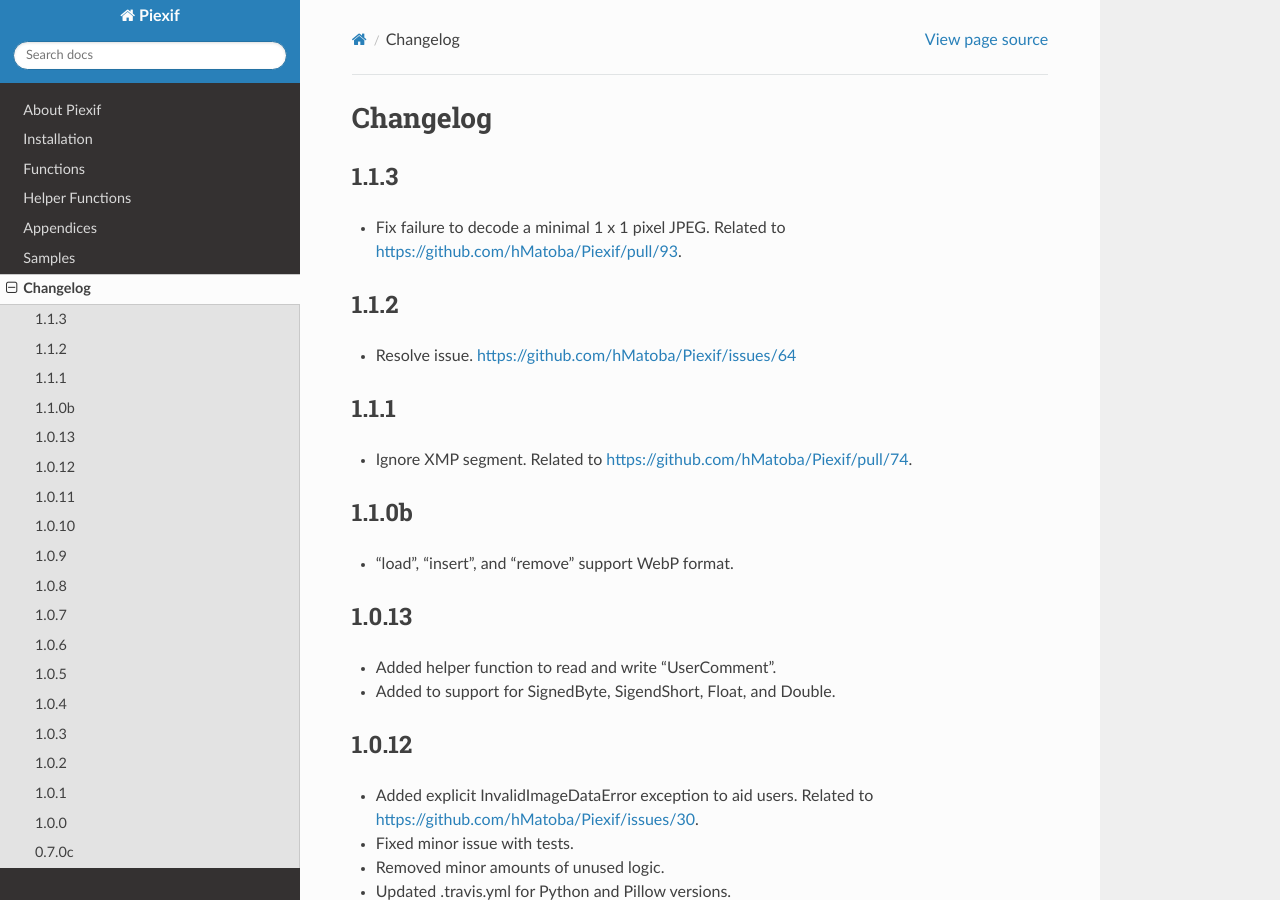
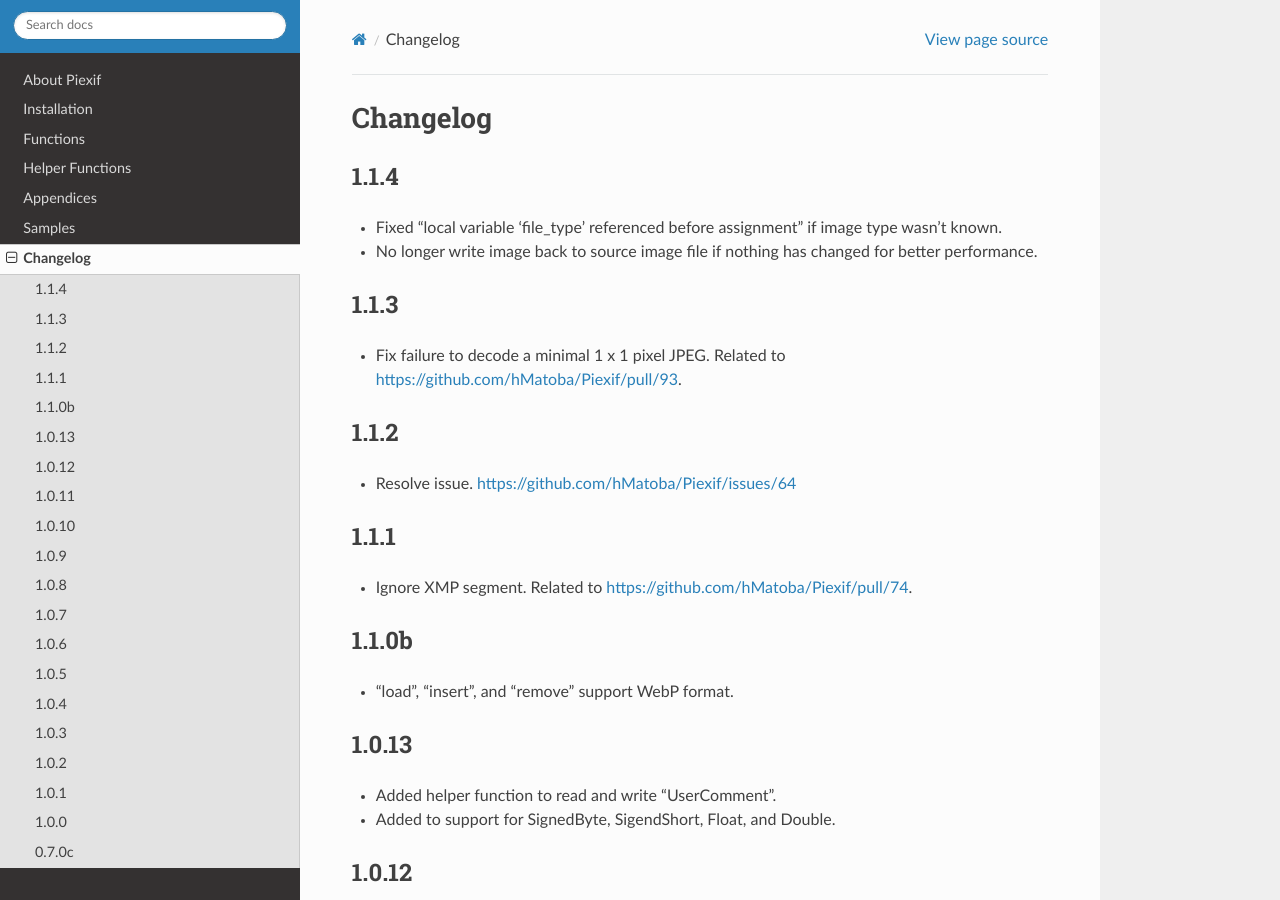
Before and after one commit to hMatoba/Piexif, a Sphinx documentation site: the page built from doc/changes.rst, in a window 1280 px wide and 900 px high. Built offline with Sphinx 7.4.7 and the Read the Docs theme 2.0.0, drawn with Linux system fonts in a browser that asks for light colours.

Commit message:
Updated changes.rst and bumped version

```diff
--- a/doc/changes.rst
+++ b/doc/changes.rst
@@ -1,5 +1,11 @@
 Changelog
 =========
+
+1.1.4
+-----
+
+- Fixed "local variable 'file_type' referenced before assignment" if image type wasn't known.
+- No longer write image back to source image file if nothing has changed for better performance.
 
 1.1.3
 -----
--- a/piexif/__init__.py
+++ b/piexif/__init__.py
@@ -8,4 +8,4 @@
 
 
 
-VERSION = '1.1.3'
+VERSION = '1.1.4'
```
